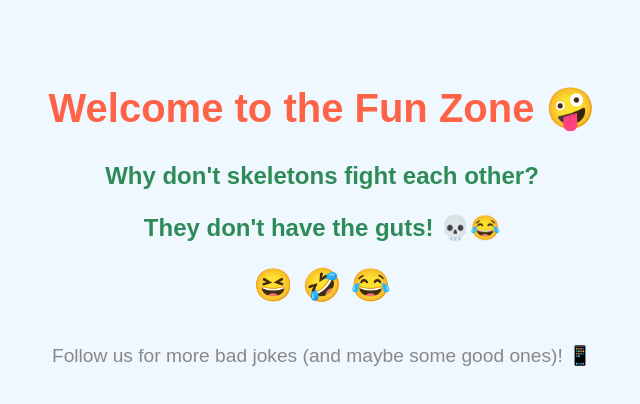
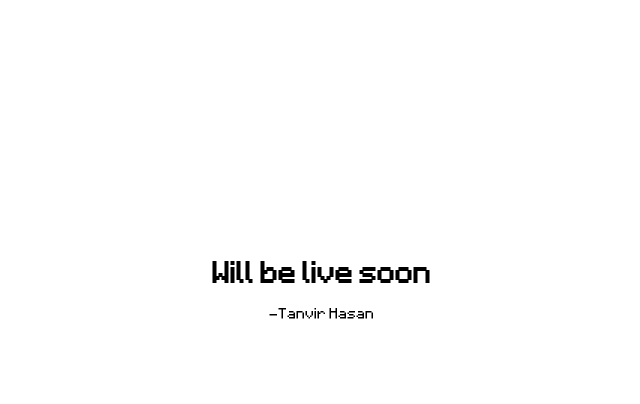
Before and after one commit to niovm/niovm.github.io, a plain HTML site: page index.html in a window 1280 px wide. Shown: the whole page, without its empty margins (318-958 px from the left). Drawn offline with Linux system fonts and the light colour scheme.

Commit message:
Add files via upload

```diff
--- a/index.html
+++ b/index.html
@@ -1,47 +1,27 @@
 <!DOCTYPE html>
-<html lang="en">
+<html>
 <head>
-    <meta charset="UTF-8">
-    <meta name="viewport" content="width=device-width, initial-scale=1.0">
-    <title>Funny Instagram Joke</title>
+  <title>Coming Soon</title>
   <style>
+    @font-face {
+      font-family: 'Minecraftia';
+      src: url('Minecraftia-Regular.ttf') format('truetype');
+    }
     body {
-            font-family: Arial, sans-serif;
-            background-color: #f0f8ff;
+      font-family: 'Minecraftia', monospace;
       text-align: center;
-            color: #333;
-            padding: 50px;
+      margin-top: 20%;
     }
     h1 {
-            color: #ff6347;
-            font-size: 2.5em;
-            margin-bottom: 30px;
+      font-size: 24px;
     }
-        .joke {
-            font-size: 1.5em;
-            font-weight: bold;
-            color: #2e8b57;
-        }
-        .emoji {
-            font-size: 2em;
-            margin-top: 20px;
-        }
-        .footer {
-            margin-top: 40px;
-            color: #888;
-            font-size: 1.2em;
+    p {
+      font-size: 12px;
     }
   </style>
 </head>
 <body>
-    <h1>Welcome to the Fun Zone 🤪</h1>
-    <p class="joke">Why don't skeletons fight each other?</p>
-    <p class="joke">They don't have the guts! 💀😂</p>
-
-    <div class="emoji">
-        😆 🤣 😂
-    </div>
-
-    <p class="footer">Follow us for more bad jokes (and maybe some good ones)! 📱</p>
+  <h1>Will be live soon</h1>
+  <p>-Tanvir Hasan</p>
 </body>
 </html>
```
Also changed, not shown: Minecraftia-Regular.ttf (added). Lines whose indentation alone changed are shown as unchanged.
